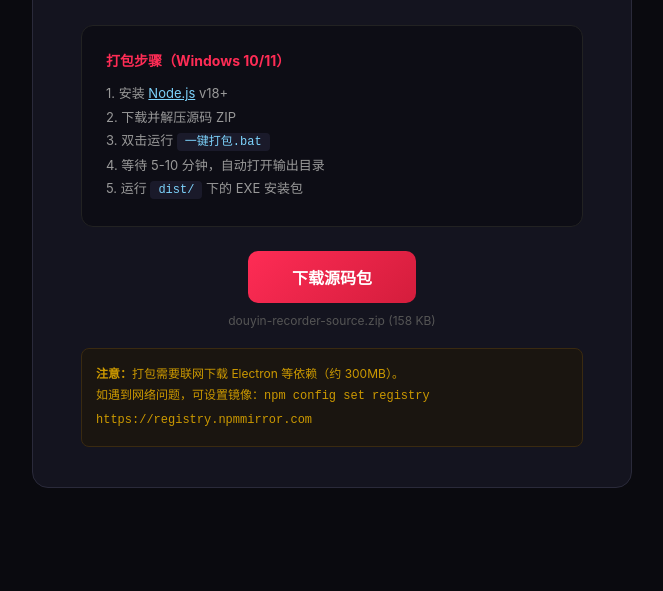
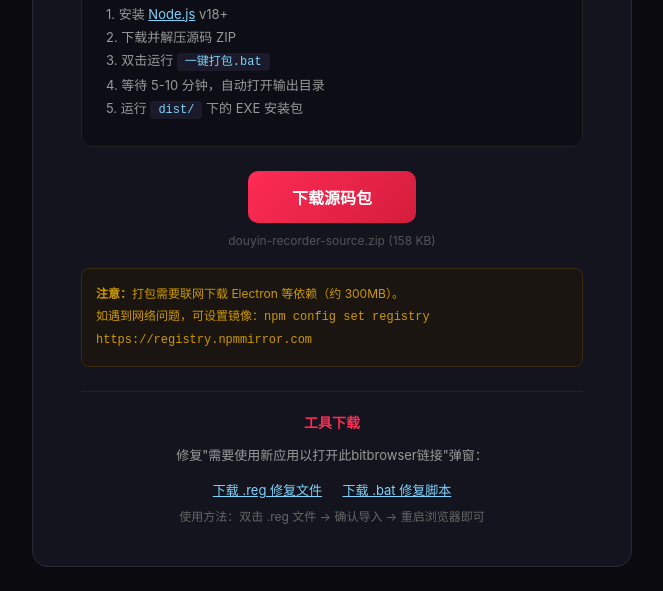
Before and after one commit to taigu995/DOUYIN-TAIGU-Video-Recording-V2, an Electron app: page public/index.html in a window 900 px wide. Shown: the part 209-800 px from the top of the page, without its empty margins (118-781 px from the left). Drawn offline with Linux system fonts and the light colour scheme.

Commit message:
fix: 添加 bitbrowser 协议弹窗一键修复脚本
Coze-Commit-Type: user
Coze-User-ID: 1413303596224356
Coze-Conversation-ID: 9798164

```diff
--- a/public/index.html
+++ b/public/index.html
@@ -43,6 +43,18 @@ h1{font-size:26px;margin-bottom:6px;background:linear-gradient(135deg,#fe2c55,#f
 <strong>注意：</strong>打包需要联网下载 Electron 等依赖（约 300MB）。<br>
 如遇到网络问题，可设置镜像：<code>npm config set registry https://registry.npmmirror.com</code>
 </div>
+
+<div style="margin-top:24px;border-top:1px solid #222;padding-top:20px">
+<h3 style="font-size:14px;color:#fe2c55;margin-bottom:12px">工具下载</h3>
+<p style="font-size:13px;color:#999;line-height:1.8;margin-bottom:12px">
+修复"需要使用新应用以打开此bitbrowser链接"弹窗：
+</p>
+<a href="/fix-bitbrowser-protocol.reg" download style="color:#7dd3fc;font-size:13px;text-decoration:underline;margin-right:16px">下载 .reg 修复文件</a>
+<a href="/fix-bitbrowser-protocol.bat" download style="color:#7dd3fc;font-size:13px;text-decoration:underline">下载 .bat 修复脚本</a>
+<p style="font-size:12px;color:#666;margin-top:8px;line-height:1.6">
+使用方法：双击 .reg 文件 → 确认导入 → 重启浏览器即可
+</p>
+</div>
 </div>
 </body>
 </html>
```
Also changed, not shown: 2 other files.
